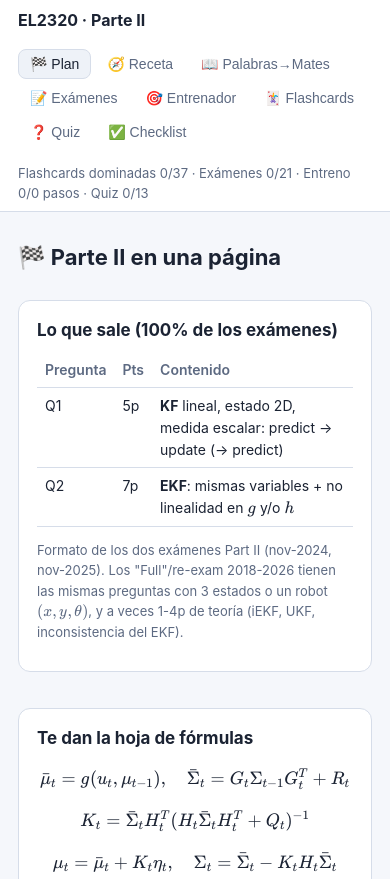
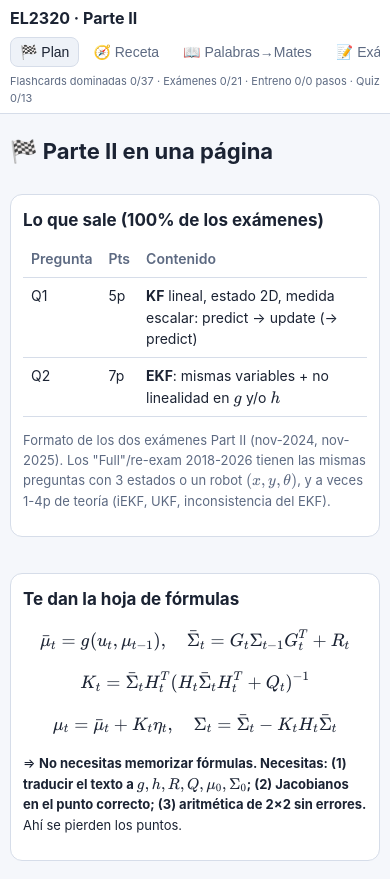
Before and after one commit to mooncos/el2320-trainer, a plain HTML site: page index.html in a window 390 px wide. Shown: the top 879 px of the page. Drawn offline with Linux system fonts and the light colour scheme.

Commit message:
Mobile layout

```diff
--- a/css/style.css
+++ b/css/style.css
@@ -63,3 +63,14 @@ kbd { border: 1px solid var(--border); border-radius: 4px; padding: 0 5px; font-
 .flow { display: flex; flex-wrap: wrap; gap: 6px; align-items: center; margin: 10px 0; }
 .flow .box { background: var(--panel2); border: 1px solid var(--border); border-radius: 8px; padding: 6px 10px; }
 .flow .arr { color: var(--muted); }
+@media (max-width: 700px) {
+  header { gap: 6px; padding: 6px 10px; }
+  nav { flex-wrap: nowrap; overflow-x: auto; width: 100%; -webkit-overflow-scrolling: touch; }
+  nav button { white-space: nowrap; padding: 6px 9px; }
+  #progress { margin-left: 0; font-size: 11px; }
+  main { padding: 14px 10px 60px; }
+  .card { padding: 12px; }
+  .field input { width: 78px; font-size: 16px; }
+  table { display: block; overflow-x: auto; }
+  ol.recipe > li { padding-left: 46px; }
+}
```
